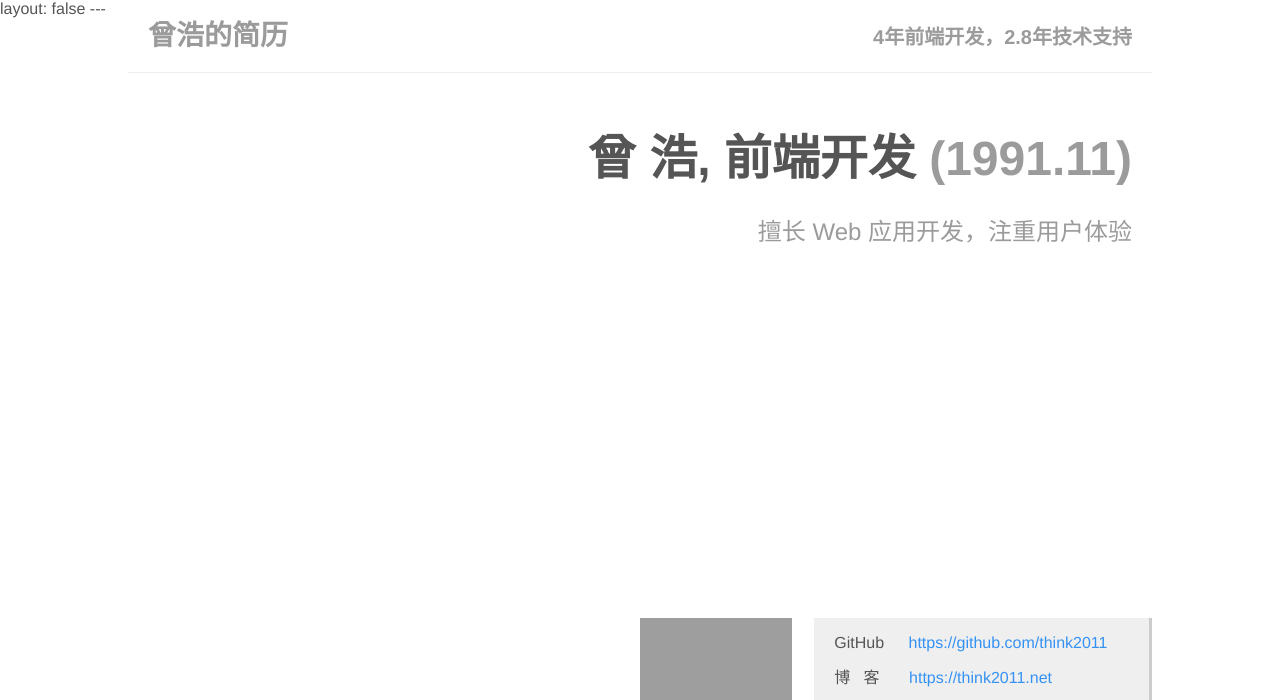
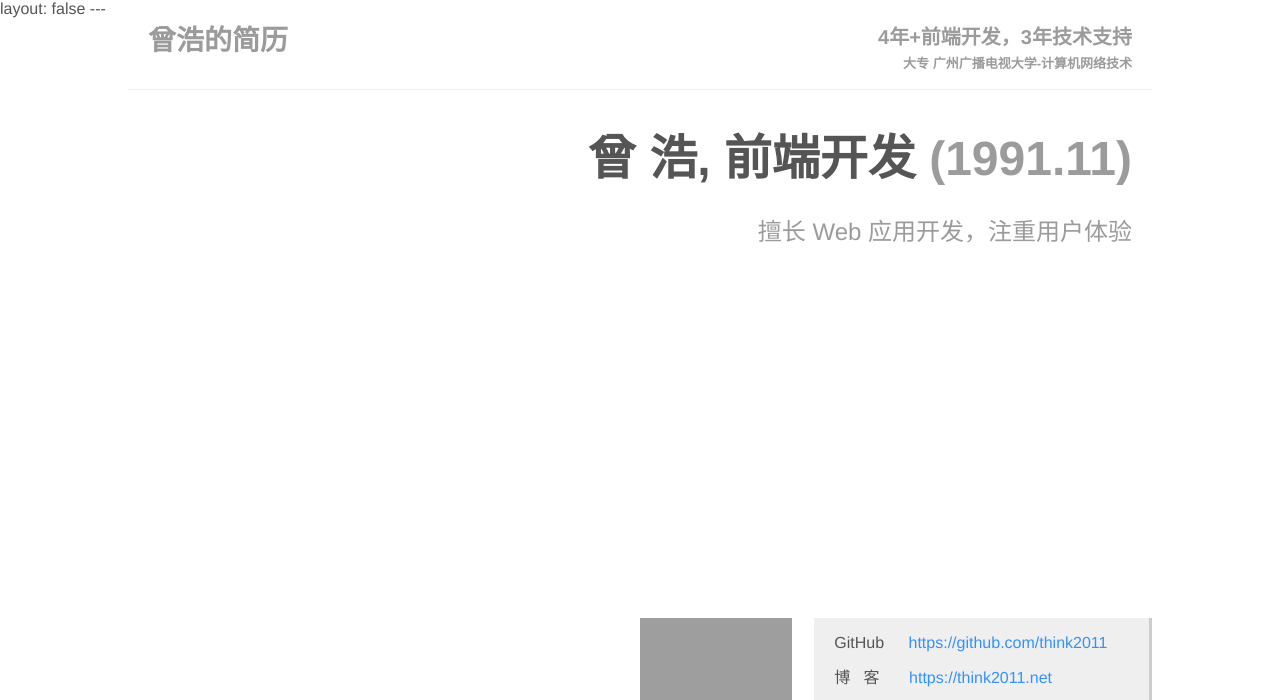
Before and after one commit to think2011/resume, a website built with webpack: page src/index.html in a window 1280 px wide. Shown: the top 700 px of the page. Built offline with nearby package versions, Linux system fonts and the light colour scheme; grey boxes are pictures that could not be loaded; a script that the page names is missing.

Commit message:
feat ⛳ 学历信息

```diff
--- a/src/index.html
+++ b/src/index.html
@@ -12,7 +12,11 @@ layout: false
 
 <div class="container">
   <header>
-    <h3 class="pull-right">4年前端开发，2.8年技术支持</h3>
+    <h3 class="pull-right">
+      <span>4年+前端开发，3年技术支持</span>
+      <br>
+      <span class="text-sm">大专 广州广播电视大学-计算机网络技术</span>
+    </h3>
     <h3 class="pull-left">曾浩的简历</h3>
   </header>
 
@@ -102,7 +106,7 @@ layout: false
             <li>6. <span class="underline c">了解</span> XSS、CSRF等安全攻防，持续关注并在编码时防范可能的安全漏洞</li>
           </ul>
         </li>
-        <li>也关注 <strong>后端</strong> 和 <strong>设计</strong>，如果能做好事情，并不介意学习职业定义外的内容，喜欢能做到，有能为力的感觉
+        <li>也关注 <strong>后端</strong> 和 <strong>设计</strong>，如果能做好事情，并不介意学习前端外的内容
 
           <ul class="desc__sub">
             <li>1. <span class="underline b">熟悉</span> Node.js，了解 Python、Java
@@ -114,7 +118,7 @@ layout: false
             <li>3. <span class="underline c">了解</span> Linux（CentOS）操作系统，了解基本的维护和常用命令</li>
           </ul>
         </li>
-        <li>一直关注 <strong>业内动态</strong>，不定期参加线下活动
+        <li>一直关注 <strong>业内动态</strong>，不定期参加线下活动交流技术
           <ul class="desc__sub">
             <li>
               虽然关注新技术和业内情况，追求更好的方式，但也谨记好的工具是为了好的结果，不会为了技术而技术
--- a/src/index.scss
+++ b/src/index.scss
@@ -243,7 +243,7 @@ h1 {
         h3 {
             font-size: px2rem(20);
             color: $color-gray;
-            margin: px2rem(20) 0;
+            margin: px2rem(25) 0;
 
             &:first-child {
                 margin-top: px2rem(26);
@@ -251,6 +251,16 @@ h1 {
 
             &:last-child {
                 font-size: px2rem(28);
+            }
+        }
+
+        .pull-right {
+            text-align: right;
+
+            .text-sm {
+                font-size: px2rem(13);
+                position: relative;
+                top: px2rem(8);
             }
         }
     }
```
Also changed, not shown: index.html (+1 -1 lines).
